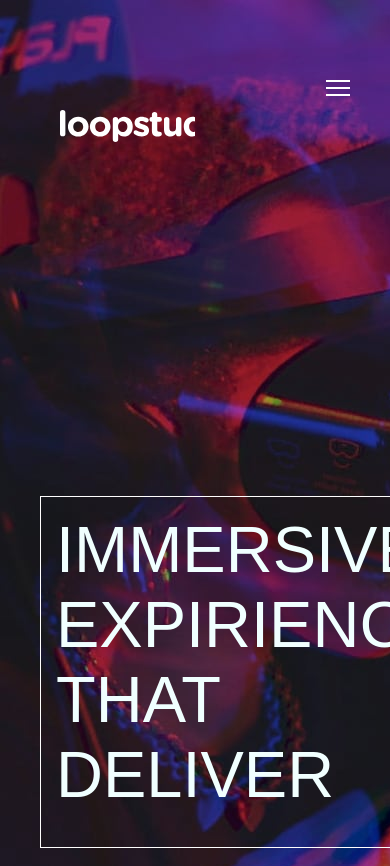
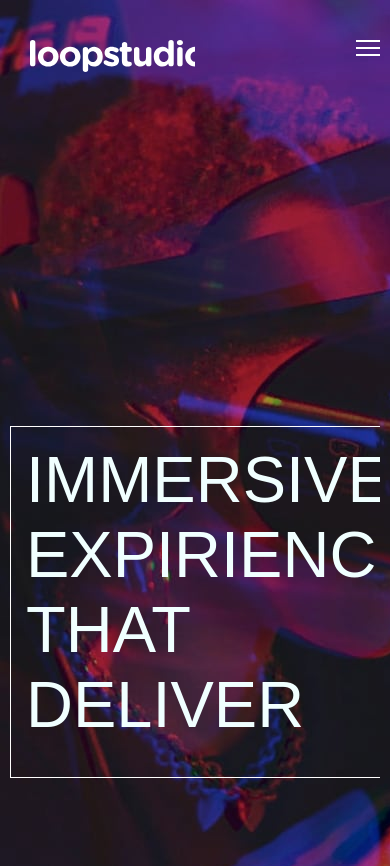
Before and after one commit to IshKevin/Loopstudios-landing-page, a React (Create React App) app: page / in a window 390 px wide. Shown: the top 866 px of the page. Built offline with nearby package versions, Linux system fonts and the light colour scheme.

Commit message:
clean code

```diff
--- a/src/index.css
+++ b/src/index.css
@@ -23,10 +23,10 @@
   display: none;
 }
 .display{
-  padding-top: 80px;
-  padding-right: 40px;
-  padding-bottom: 40px;
-  padding-left: 40px;
+  margin-top: 80px;
+  margin-right: 25px;
+  margin-bottom: 40px;
+  margin-left: 40px;
 }
 svg{
   padding-left: 20px;
@@ -81,22 +81,28 @@ a{
 .links{
   display: flex;
   align-items: center;
-  margin: 0 -10px;
-  max-width: 100vw;
-  overflow: hidden;
+  margin-right: 0 -10px;
 }
 
 .box{
   border: 1px solid rgb(255, 254, 254);
   color: azure;
-  width: 300px;
-  height: 160px;
-  margin-top: 50px;
+  width: 500px;
+  height: 260px;
+  margin-top: 150px;
+  margin-left: 60px;
   font-family: 'Alata', sans-serif;
   font-weight: 400;
-  font-size: 40px;
-  margin-top: 20px;
+
+
 }
+.box-p{
+margin: 15px;
+font-size: 65px;
+text-align: left;
+}
+
+
 .photocase1, .photocase2 {
   display: flex;
   justify-content: center;
@@ -309,15 +315,22 @@ footer-1{
 
 
   }
+
+  .display{
+    margin: 10px;
+  }
+
   .links{
     display: none;
   }
   .menu{
     display: block;
     float: right;
-    position: 30px;
+    margin-top: 30px;
+    margin-left: 20px;
 
   }
+
   .looplog{
     float: left;
     margin-top: 30px;
@@ -330,6 +343,8 @@ footer-1{
     width: 420px;
     height: 350px;
     margin-top: 350px;
+    margin-right: auto;
+    margin-left: auto;
     font-family: 'Alata', sans-serif;
     font-weight: 400;
 
```
